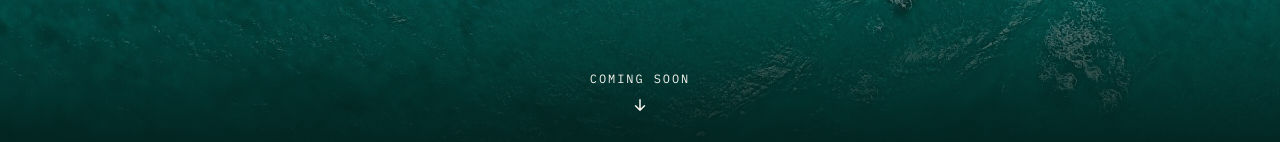
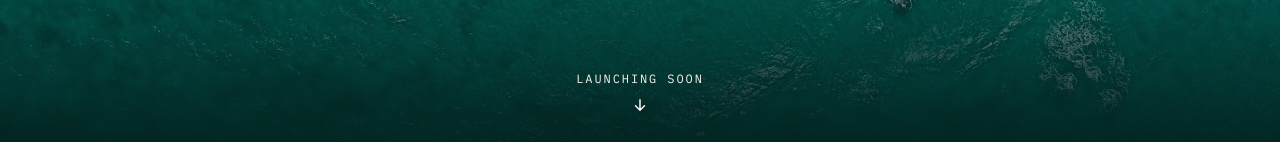
Before and after one commit to NatureMewebdemo/natureme-web, a Next.js app: page /coming-soon in a window 1280 px wide. Shown: the part 658-800 px from the top of the page. Built offline with nearby package versions, Linux system fonts and the light colour scheme.

Commit message:
Say "Launching soon" on the coming-soon page
Co-Authored-By: Claude Opus 5.5 <noreply@anthropic.com>
Claude-Session: https://claude.ai/code/session_01A6s5zZ7C87myJc7rhawKoR

```diff
--- a/app/coming-soon/page.tsx
+++ b/app/coming-soon/page.tsx
@@ -5,7 +5,7 @@ import "./landing.css";
 
 export const metadata = {
   title: "Go Outside · NatureMe",
-  description: "Nature audio that only plays when you get there. Coming soon. Creators, join the waitlist.",
+  description: "Nature audio that only plays when you get there. Launching soon. Creators, join the waitlist.",
 };
 
 const HELPS = [
@@ -15,7 +15,7 @@ const HELPS = [
   { Icon: Globe, title: "Hear every culture's view of nature", body: "Hawaiian, Nordic, Aboriginal and Bedouin storytellers, schools of thought and faiths, all on one map." },
 ];
 
-/** The public coming-soon page: a full-screen landscape, "Go Outside", then what NatureMe does and the creator waitlist. */
+/** The public launching-soon page: a full-screen landscape, "Go Outside", then what NatureMe does and the creator waitlist. */
 export default function ComingSoonPage() {
   return (
     <div className="landing">
@@ -31,7 +31,7 @@ export default function ComingSoonPage() {
           <p>Nature audio that only plays when you get there.</p>
         </div>
         <a href="#about" className="ls-soon">
-          Coming soon
+          Launching soon
           <svg width="18" height="18" viewBox="0 0 24 24" fill="none" stroke="currentColor" strokeWidth="2" strokeLinecap="round" strokeLinejoin="round" aria-hidden="true"><path d="M12 5v14M6 13l6 6 6-6" /></svg>
         </a>
       </section>
```
